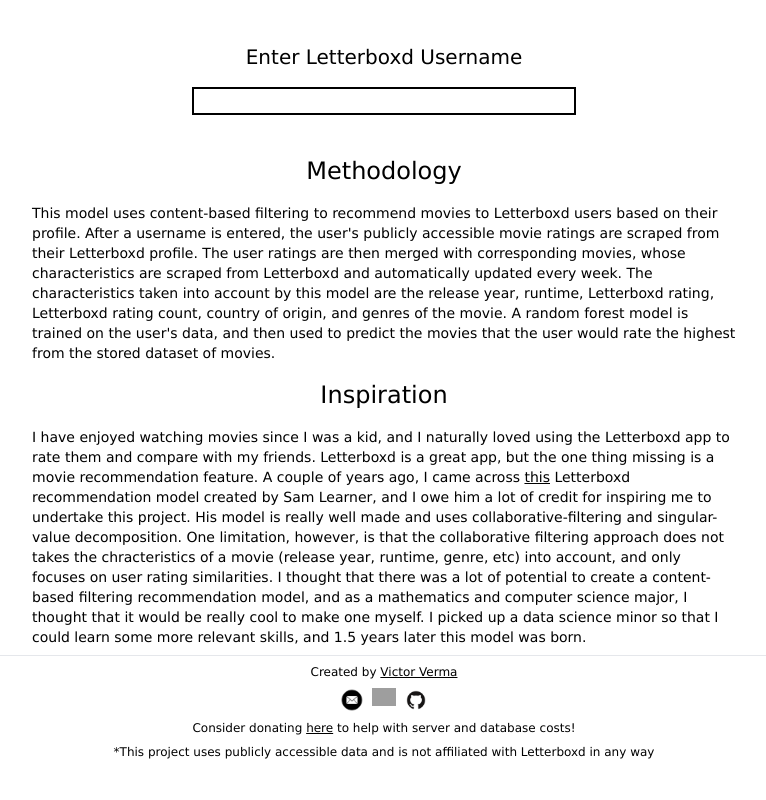
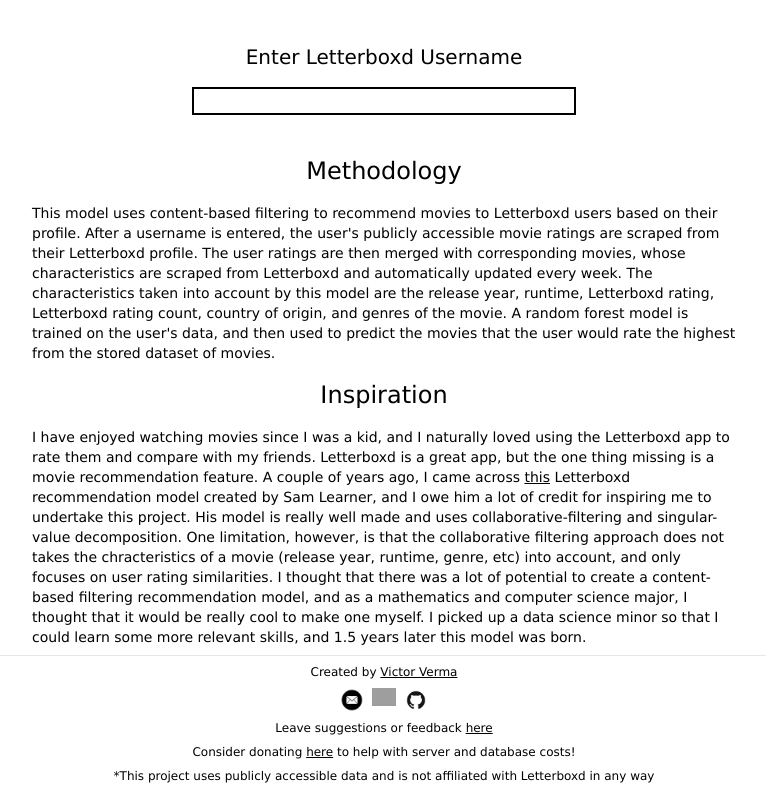
Before and after one commit to victorverma3/Letterboxd-Movie-Recommendations, a React (Vite) app in the folder frontend/: page / in a window 1280 px wide. Shown: the part 245-1045 px from the top of the page, without its empty margins (256-1022 px from the left). Before the commit the page ends 1021 px from the top, so only its background shows below. Built offline with nearby package versions, Linux system fonts and the light colour scheme; no server answers; grey boxes are pictures that could not be loaded.

Commit message:
added feedback form to footer

```diff
--- a/frontend/src/components/Footer.tsx
+++ b/frontend/src/components/Footer.tsx
@@ -39,6 +39,16 @@ const Footer = () => {
                 </a>
             </div>
             <p className="w-4/5 sm:min-w-96 mx-auto mt-2 mb-2 text-center text-xs">
+                Leave suggestions or feedback{" "}
+                <a
+                    className="underline hover:decoration-amber-800 hover:shadow-md"
+                    href="https://docs.google.com/forms/d/e/1FAIpQLSdRETeDzFE_i6lSv6BunfmSHCdINK5YQKoFAV_8nwog1-A9Qg/viewform?usp=sf_link"
+                    target="_blank"
+                >
+                    here
+                </a>
+            </p>
+            <p className="w-4/5 sm:min-w-96 mx-auto mt-2 mb-2 text-center text-xs">
                 Consider donating{" "}
                 <a
                     className="underline hover:decoration-amber-800 hover:shadow-md"
```
